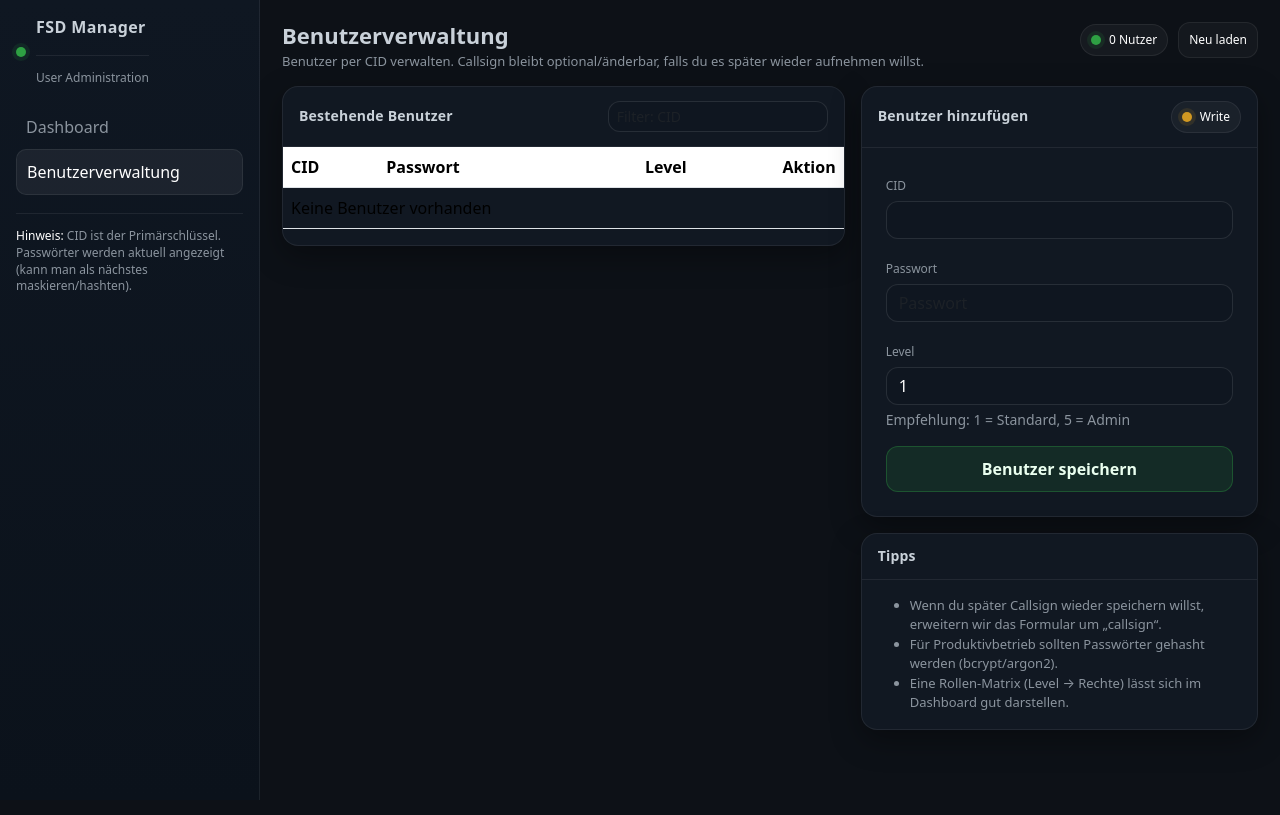
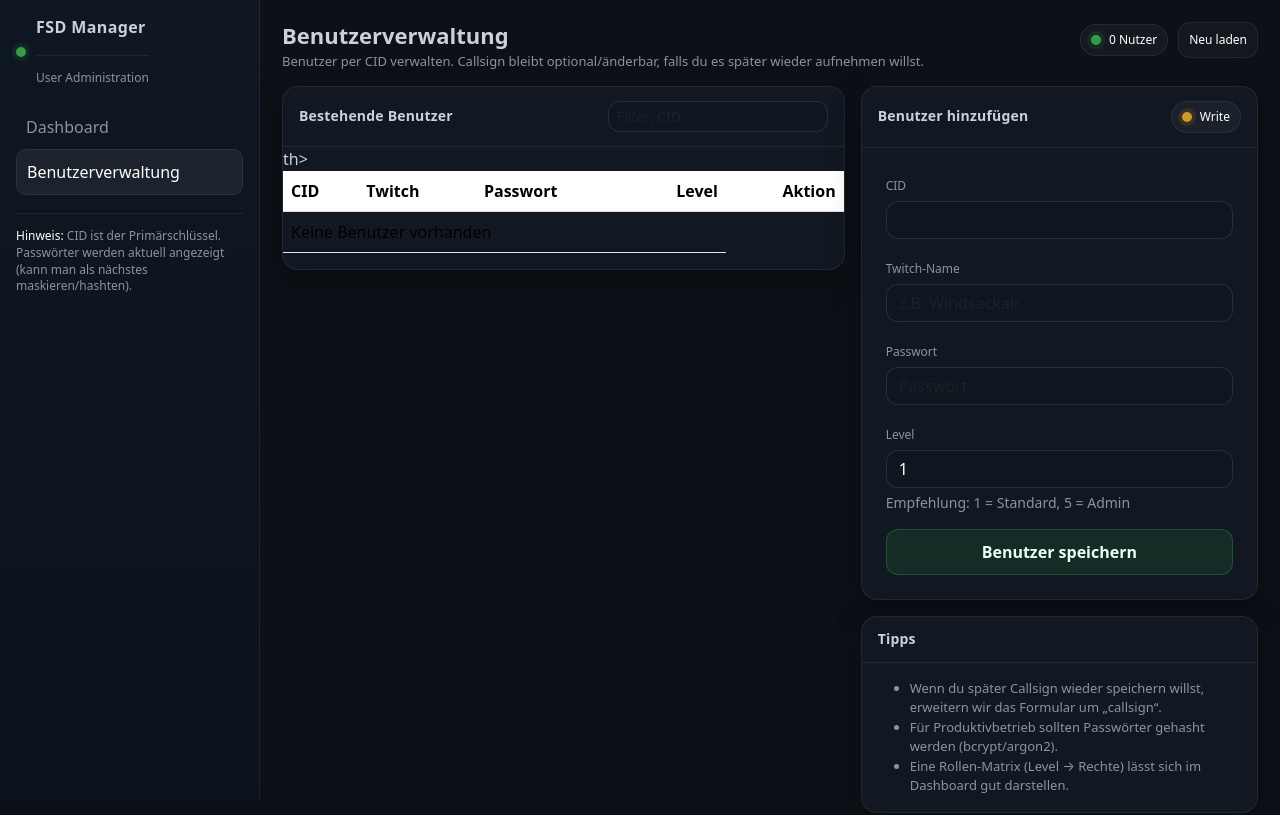
Before and after one commit to cedric1982/fsd, a Flask app: template web/templates/users.html in a window 1280 px wide. Shown: the top 815 px of the page. Run offline with Flask 3, Linux system fonts and the light colour scheme; the template is opened without the code that fills it, so the values that code supplies are empty.

Commit message:
Update users.html

```diff
--- a/web/templates/users.html
+++ b/web/templates/users.html
@@ -296,6 +296,7 @@
                   <thead>
                     <tr>
                       <th>CID</th>
+                      <th>Twitch</th>th>
                       <th>Passwort</th>
                       <th class="text-end">Level</th>
                       <th class="text-end">Aktion</th>
@@ -306,15 +307,19 @@
                       {% for u in users %}
                       <tr data-cid="{{ u[0] }}">
                         <td><span class="badge-soft">{{ u[0] }}</span></td>
+                        <td style="color: var(--muted);">
+                          {{ u[3] if u[3] else "-" }}
+                        </td>
                         <td style="color: var(--muted);">{{ u[1] }}</td>
                         <td class="text-end">{{ u[2] }}</td>
                         <td class="text-end">
-                          <a href="/delete_user/{{ u[0] }}" class="btn btn-danger-soft"
-                             onclick="return confirm('Benutzer mit CID {{ u[0] }} wirklich löschen?');">
-                            Löschen
-                          </a>
-                        </td>
-                      </tr>
+                         <a href="/delete_user/{{ u[0] }}"
+                           class="btn btn-danger-soft"
+                           onclick="return confirm('Benutzer wirklich löschen?');">
+                           Löschen
+                        </a>
+                      </td>
+                    </tr>>
                       {% endfor %}
                     {% else %}
                       <tr>
@@ -349,6 +354,13 @@
                          required
                      readonly>
 
+                  </div>
+                  <div class="col-12">
+                    <label class="form-label">Twitch-Name</label>
+                        <input type="text"
+                           class="form-control"
+                           name="twitch_name"
+                           placeholder="z.B. Windsackair">
                   </div>
 
                   <div class="col-12">
```
